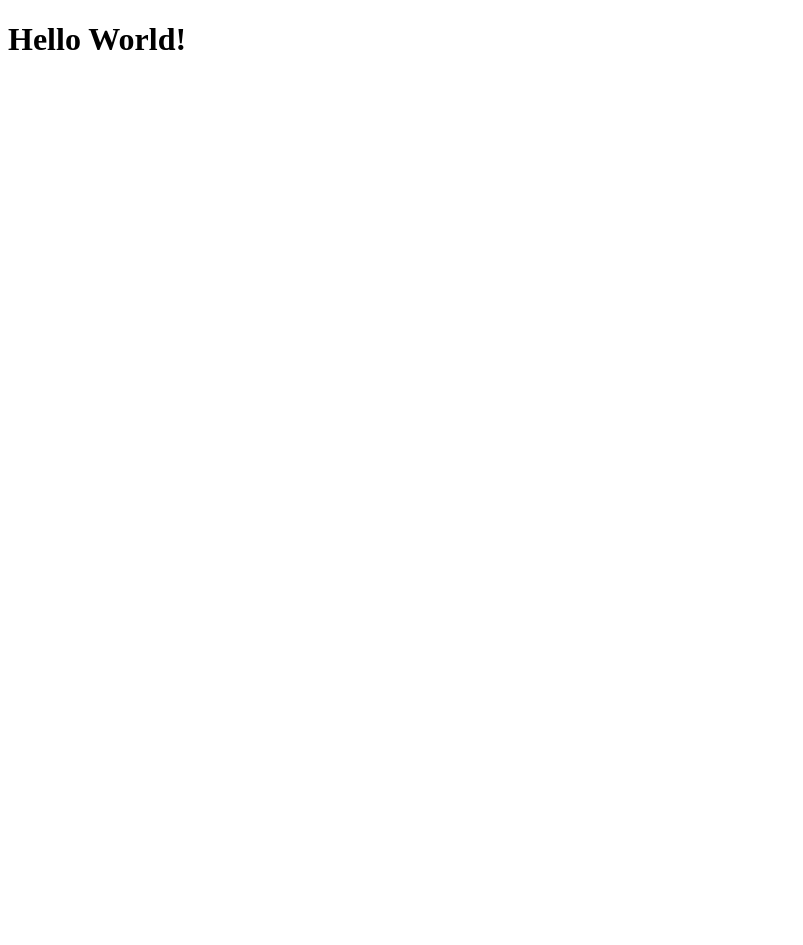
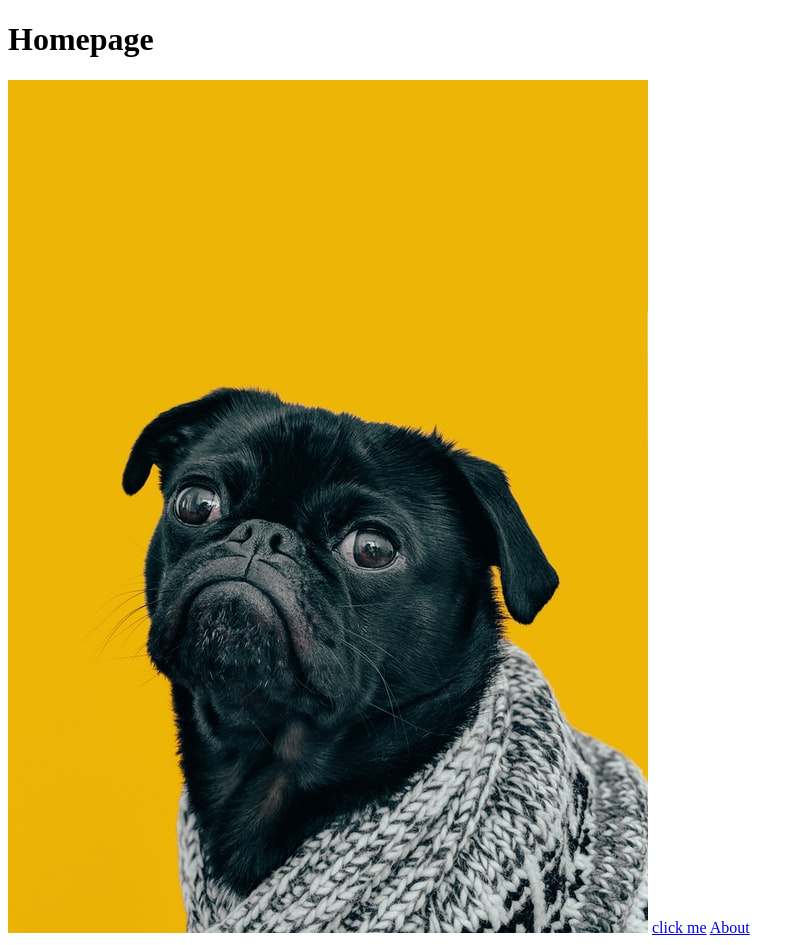
Before and after one commit to skyline385/html, a plain HTML site: page odin-links-and-images/index.html in a window 1280 px wide. Shown: the whole page, without its empty margins (0-803 px from the left). Before the commit the page ends 800 px from the top, so only its background shows below. Drawn offline with Linux system fonts and the light colour scheme.

Commit message:
Links and Images Chapter

```diff
--- a/odin-links-and-images/index.html
+++ b/odin-links-and-images/index.html
@@ -5,6 +5,9 @@
         <title>My First Webpage</title>
     </head>
     <body>
-        <h1>Hello World!</h1>
+        <h1>Homepage</h1>
+        <img src="./images/dog.jpg" alt="The Odin Project">
+        <a href="https://www.theodinproject.com/about">click me</a>
+        <a href="./pages/about.html">About</a>
     </body>
 </html>
```
Also changed, not shown: odin-links-and-images/pages/about.html (added, +10 -0 lines), odin-links-and-images/images/dog.jpg (added).
